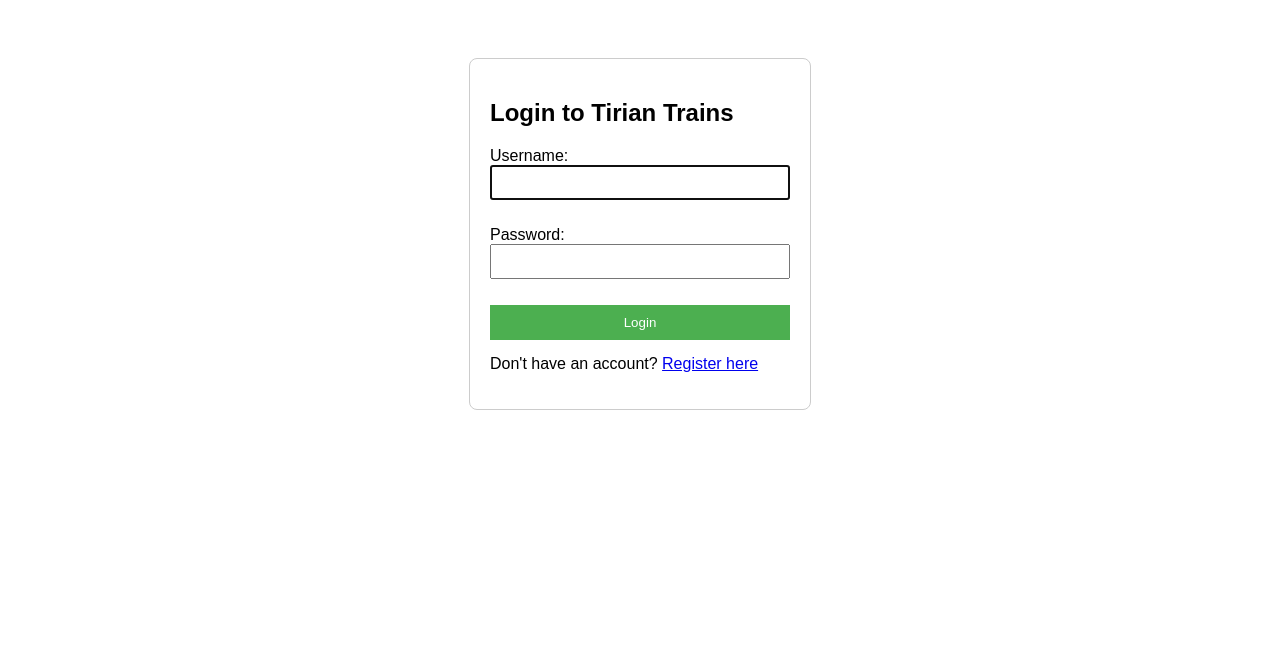
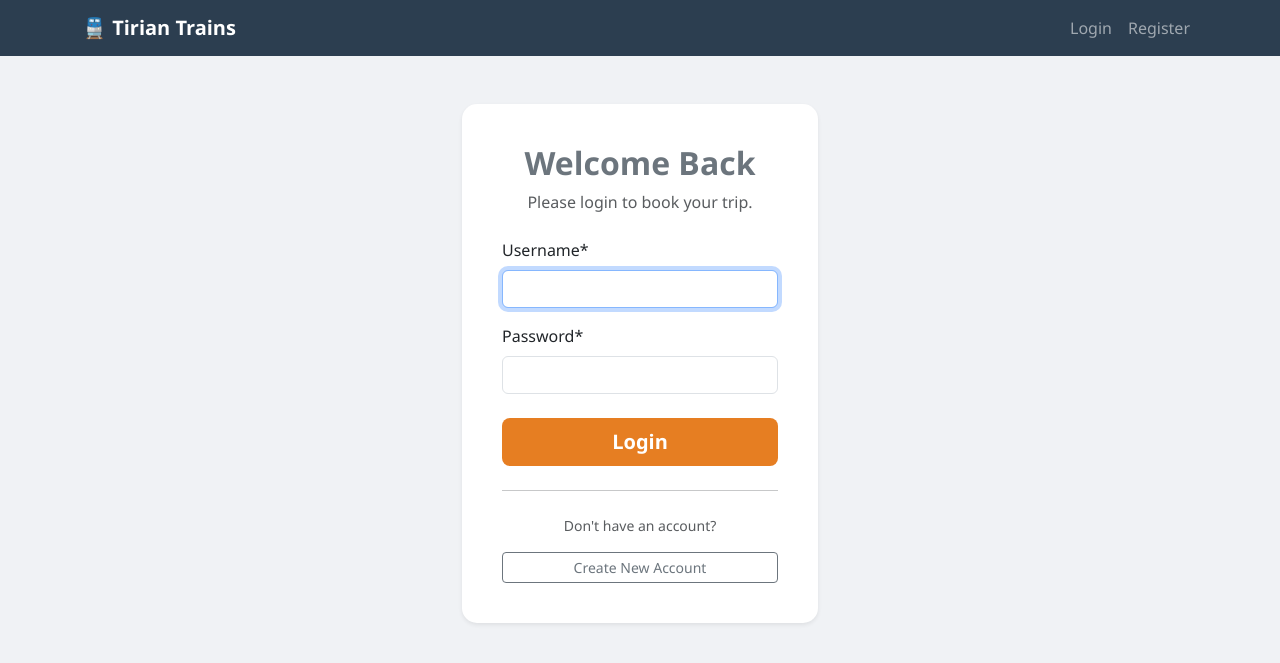
Before and after one commit to ejjasooo18/CSCI-41-Group-18-Tirian-Trains, a Django app: page /accounts/login/ in a window 1280 px wide. Shown: the top 663 px of the page. Run offline with Django 5.2, Linux system fonts and the light colour scheme; some libraries are stand-ins or nearby versions.

Commit message:
added crispy font theme
added bootstrap crispy theme to the UI

```diff
--- /dev/null
+++ b/main/templates/base.html
@@ -0,0 +1,69 @@
+<!DOCTYPE html>
+<html lang="en">
+<head>
+    <meta charset="UTF-8">
+    <meta name="viewport" content="width=device-width, initial-scale=1">
+    <title>Tirian Trains</title>
+    <link href="https://cdn.jsdelivr.net/npm/bootstrap@5.3.0/dist/css/bootstrap.min.css" rel="stylesheet">
+
+    <style>
+        /* Custom Styles for Train Theme */
+        body {
+            background-color: #f0f2f5; /* Light grey background */
+            font-family: 'Segoe UI', Tahoma, Geneva, Verdana, sans-serif;
+        }
+        .navbar {
+            background-color: #2c3e50; /* Dark Blue "Conductor" color */
+        }
+        .btn-train {
+            background-color: #e67e22; /* Warning Orange for buttons */
+            color: white;
+            font-weight: bold;
+        }
+        .btn-train:hover {
+            background-color: #d35400;
+            color: white;
+        }
+        .card {
+            border: none;
+            border-radius: 15px; /* Softer corners */
+            box-shadow: 0 4px 15px rgba(0,0,0,0.1); /* Floating effect */
+        }
+    </style>
+</head>
+<body>
+
+    <nav class="navbar navbar-expand-lg navbar-dark mb-4">
+        <div class="container">
+            <a class="navbar-brand fw-bold" href="{% url 'main:home' %}">🚆 Tirian Trains</a>
+            <button class="navbar-toggler" type="button" data-bs-toggle="collapse" data-bs-target="#navbarNav">
+                <span class="navbar-toggler-icon"></span>
+            </button>
+            <div class="collapse navbar-collapse" id="navbarNav">
+                <ul class="navbar-nav ms-auto">
+                    {% if user.is_authenticated %}
+                        <li class="nav-item"><a class="nav-link" href="{% url 'main:home' %}">Dashboard</a></li>
+                        <li class="nav-item"><a class="nav-link" href="#">My Trips</a></li>
+                        <li class="nav-item">
+                            <form action="{% url 'logout' %}" method="post" class="d-inline">
+                                {% csrf_token %}
+                                <button type="submit" class="btn nav-link" style="border:none; background:none;">Logout</button>
+                            </form>
+                        </li>
+                    {% else %}
+                        <li class="nav-item"><a class="nav-link" href="{% url 'login' %}">Login</a></li>
+                        <li class="nav-item"><a class="nav-link" href="{% url 'main:register' %}">Register</a></li>
+                    {% endif %}
+                </ul>
+            </div>
+        </div>
+    </nav>
+
+    <div class="container">
+        {% block content %}
+        {% endblock %}
+    </div>
+
+    <script src="https://cdn.jsdelivr.net/npm/bootstrap@5.3.0/dist/js/bootstrap.bundle.min.js"></script>
+</body>
+</html>
--- a/main/templates/registration/login.html
+++ b/main/templates/registration/login.html
@@ -1,27 +1,33 @@
-<!DOCTYPE html>
-<html>
-<head>
-    <title>Login - Tirian Trains</title>
-    <style>
-        body { font-family: sans-serif; display: flex; justify-content: center; padding-top: 50px; }
-        .container { border: 1px solid #ccc; padding: 20px; border-radius: 8px; width: 300px; }
-        input { width: 100%; margin-bottom: 10px; padding: 8px; box-sizing: border-box; }
-        button { width: 100%; background: #4CAF50; color: white; padding: 10px; border: none; cursor: pointer; }
-    </style>
-</head>
-<body>
-    <div class="container">
-        <h2>Login to Tirian Trains</h2>
-        <form method="post">
-            {% csrf_token %}
-            {{ form.as_p }}
-            <button type="submit">Login</button>
-        </form>
+{% extends 'base.html' %}
+{% load crispy_forms_tags %}
 
-        <p style="margin-top: 15px;">
-            Don't have an account? <a href="{% url 'main:register' %}">Register here</a>
-        </p>
-    </form>
+{% block content %}
+<div class="row justify-content-center mt-5">
+    <div class="col-md-6 col-lg-4">
+        <div class="card p-4 shadow-sm"> <div class="card-body">
+                <div class="text-center mb-4">
+                    <h2 class="fw-bold text-secondary">Welcome Back</h2>
+                    <p class="text-muted">Please login to book your trip.</p>
+                </div>
+
+                <form method="post">
+                    {% csrf_token %}
+
+                    {{ form|crispy }}
+
+                    <div class="d-grid gap-2 mt-4">
+                        <button type="submit" class="btn btn-train btn-lg text-white">Login</button>
+                    </div>
+                </form>
+
+                <hr class="my-4">
+
+                <div class="text-center">
+                    <p class="small text-muted">Don't have an account?</p>
+                    <a href="{% url 'main:register' %}" class="btn btn-outline-secondary btn-sm w-100">Create New Account</a>
+                </div>
+            </div>
+        </div>
     </div>
-</body>
-</html>
+</div>
+{% endblock %}
--- a/tirian_trains/settings.py
+++ b/tirian_trains/settings.py
@@ -38,6 +38,8 @@ INSTALLED_APPS = [
     'django.contrib.messages',
     'django.contrib.staticfiles',
     'main',
+    'crispy_forms',
+    'crispy_bootstrap5',
 ]
 
 MIDDLEWARE = [
@@ -125,3 +127,6 @@ DEFAULT_AUTO_FIELD = 'django.db.models.BigAutoField'
 # Redirect to the 'home' page after login
 LOGIN_REDIRECT_URL = 'main:home'
 LOGOUT_REDIRECT_URL = 'login'
+
+CRISPY_ALLOWED_TEMPLATE_PACKS = "bootstrap5"
+CRISPY_TEMPLATE_PACK = "bootstrap5"
```
Also changed, not shown: main/templates/registration/register.html (+25 -7 lines).
